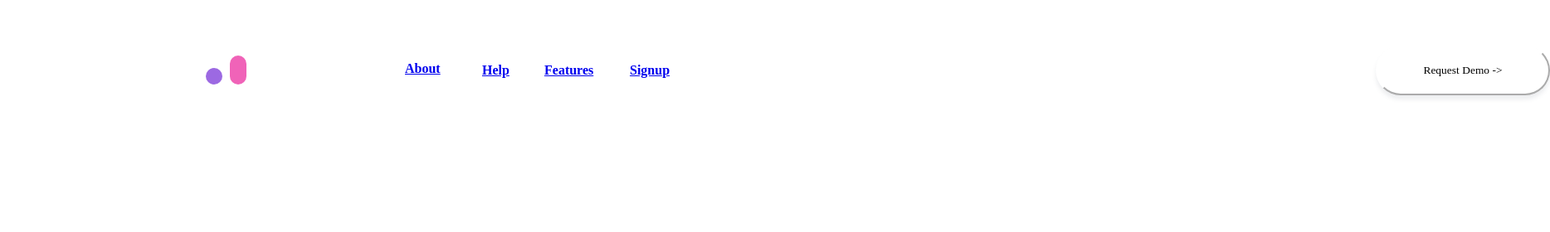
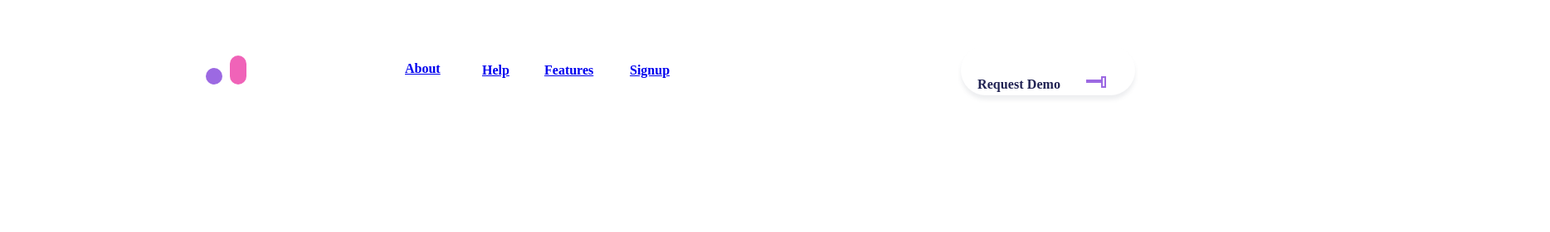
Before and after one commit to dredamonsta1/CliUpBem, a plain HTML site: page index.html in a window 1280 px wide. Shown: the top 280 px of the page at 83% size, 1868 px wide, since content can reach past the window. Drawn offline with Linux system fonts and the light colour scheme.

Commit message:
fixing header section

```diff
--- a/index.html
+++ b/index.html
@@ -24,7 +24,14 @@
                     <li class="container__item container__item--Signup"><a href="#signup">Signup</a></li>
                 </ul>
 
-                <button class="container__button">Request Demo -></button>
+                <a  class="container__button">
+                    <span class="container__button--span">
+                        Request Demo
+                        <div class="container__button--back"></div>
+                        <div class="container__button--top"></div>
+                        <div class="container__button--bottom"></div>
+                    </span>
+                </a>
 
 
             </div>
--- a/style.scss
+++ b/style.scss
@@ -95,20 +95,58 @@ li {
 }
 
 .container__button {
+    display: flex;
+    align-items: center;
     position: absolute;
-    margin-left: 500px;
     width: 210px;
     height: 60px;
     left: 1150px;
     top: 47px;
     border-color: white;
-    font-family: Avenir;
-    font-style: normal;
 
-    letter-spacing: 0.005em;
     background: #FFFFFF;
     box-shadow: 0px 5px 5px rgba(75, 93, 104, 0.1);
     border-radius: 50px;
+}
+
+.container__button--span {
+    position: absolute;
+    width: 112px;
+    height: 26px;
+    left: 20px;
+    top: 34px;
+    font-family: Avenir;
+    font-style: normal;
+    font-weight: 800;
+    font-size: 16px;
+    line-height: 160%;
+    display: flex;
+    align-items: center;
+    letter-spacing: 0.005em;
+    color: #212353;
+
+}
+
+.container__button--back {
+    position: absolute;
+    width: 20px;
+    height: 0px;
+    left: 131px;
+    top: 7px;
+    border: 2px solid #9C69E2;
+    box-sizing: border-box;
+}
+
+.container__button--top {
+    position: absolute;
+    width: 14px;
+    height: 6px;
+    left: 145px;
+    top: 7px;
+    border: 2px solid #9C69E2;
+    box-sizing: border-box;
+    transform: rotate(90deg);
+
 }
 
 .container__header {
```
Also changed, not shown: style.css, 1 other file.
